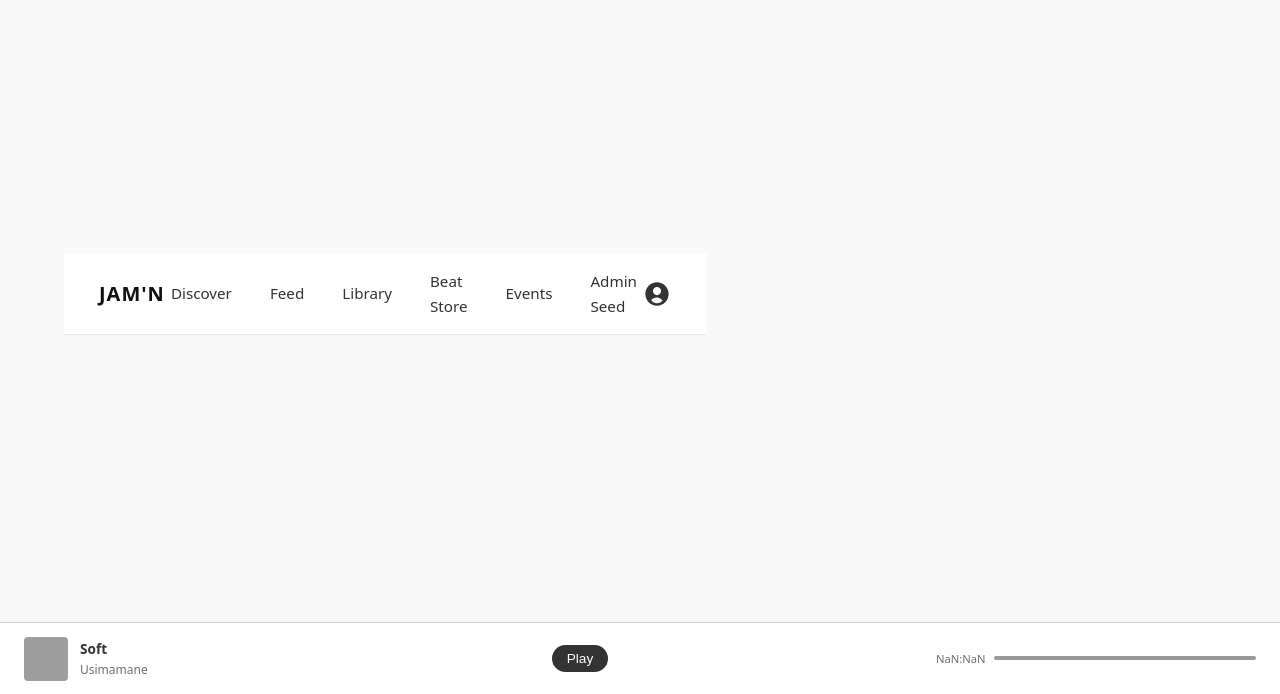
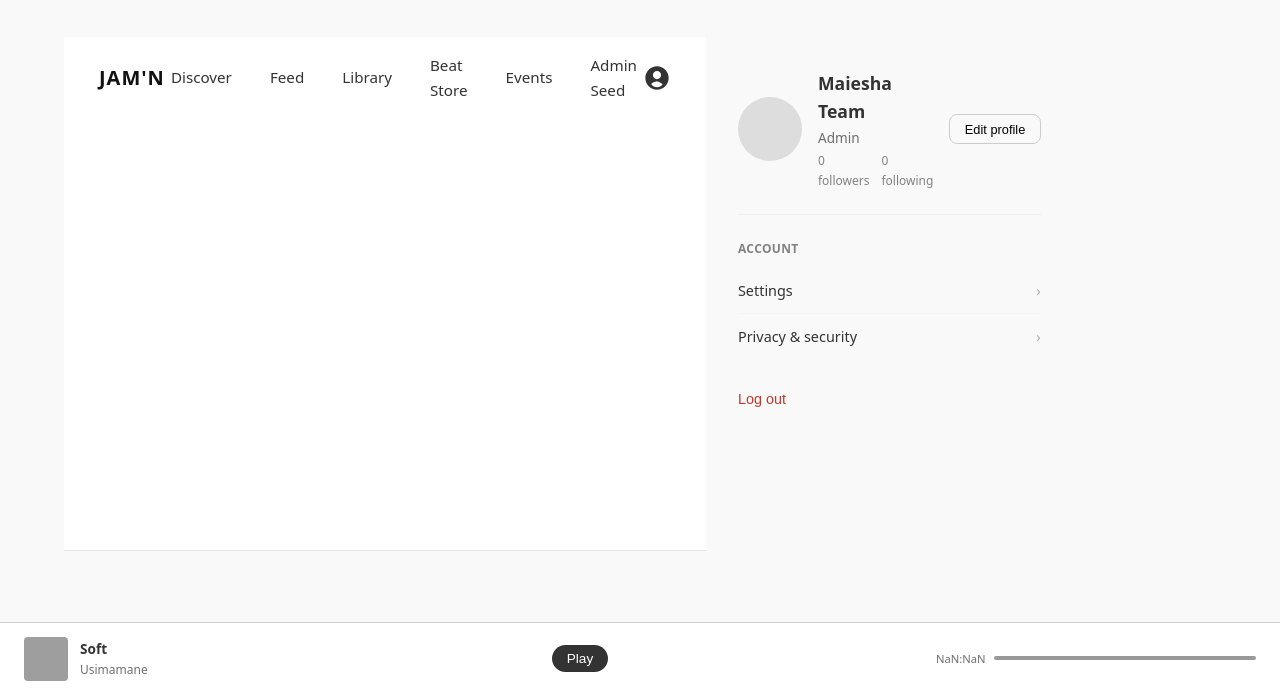
Before and after one commit to totoseahlumile-dot/JAM-N, a Vue app in the folder Frontend/: page /account in a window 1280 px wide. Shown: the part 106-800 px from the top of the page. Built offline with nearby package versions, Linux system fonts and the light colour scheme; grey boxes are pictures that could not be loaded.

Commit message:
rework Discover page with real data, add Account page, fix auth roles to array

```diff
--- a/Frontend/src/router/index.js
+++ b/Frontend/src/router/index.js
@@ -7,12 +7,12 @@ const router = createRouter({
     {
       path: '/',
       name: 'home',
-      component: HomeView // Landing Page (Maiesha)
+      component: HomeView
     },
     {
       path: '/discover',
       name: 'discover',
-      component: () => import('../views/DiscoverView.vue') // Discover Music Page (James)
+      component: () => import('../views/DiscoverView.vue')
     },
     {
       path: '/feed',
@@ -27,12 +27,17 @@ const router = createRouter({
     {
       path: '/beat-store',
       name: 'beat-store',
-      component: () => import('../views/BeatStoreView.vue')
+      component: () => import('../views/BeatstoreView.vue')
     },
     {
       path: '/events',
       name: 'events',
       component: () => import('../views/EventsView.vue')
+    },
+    {
+      path: '/account',
+      name: 'account',
+      component: () => import('../views/AccountView.vue')
     }
   ]
 })
--- a/Frontend/src/stores/auth.js
+++ b/Frontend/src/stores/auth.js
@@ -1,20 +1,35 @@
-export default {
-  namespaced: true,
-  state: () => ({
+// Vuex module for auth state.
+// UPDATED: roles is now an array, so a user can be multiple things at once
+// (e.g. both "listener" and "artist"), matching the original sign-up design.
+// "admin" is a special dev-only role for accessing the Admin Seed/research
+// tracking tools - not a real account type a normal user would choose at signup.
+
+const state = {
   user: {
     id: 'usr_101',
     name: 'Maiesha Team',
     email: 'maiesha@jamn.co.za',
-      role: 'admin' // Options: 'admin', 'user', 'artist'
+    roles: ['admin'] // was: role: 'admin' (single string)
   },
-    isAuthenticated: true
-  }),
-  getters: {
+  isAuthenticated: true,
+}
+
+const getters = {
   currentUser: (state) => state.user,
-    isAdmin: (state) => state.user?.role === 'admin',
-    isLoggedIn: (state) => state.isAuthenticated
+  isLoggedIn: (state) => state.isAuthenticated,
+
+  // Checks if "admin" is in the roles array
+  isAdmin: (state) => state.user?.roles?.includes('admin') ?? false,
+
+  // New: checks if the user has an artist or producer role (used by AccountView
+  // to decide whether to show the "For producers & artists" section)
+  isArtistOrProducer: (state) => {
+    const roles = state.user?.roles ?? []
+    return roles.includes('artist') || roles.includes('producer')
   },
-  mutations: {
+}
+
+const mutations = {
   SET_USER(state, user) {
     state.user = user
     state.isAuthenticated = !!user
@@ -22,20 +37,30 @@ export default {
   LOGOUT(state) {
     state.user = null
     state.isAuthenticated = false
+  },
 }
-  },
-  actions: {
+
+const actions = {
   login({ commit }, credentials) {
-      // Mock login response
+    // Mock login response - defaults to a listener role for now.
+    // Real signup flow should let the user pick multiple roles
+    // (Listener / Artist / Producer) as originally designed.
     commit('SET_USER', {
       id: 'usr_102',
       name: credentials.email.split('@')[0],
       email: credentials.email,
-        role: 'user'
+      roles: ['listener'],
     })
   },
   logout({ commit }) {
     commit('LOGOUT')
+  },
 }
+
+export default {
+  namespaced: true,
+  state,
+  getters,
+  mutations,
+  actions,
 }
-}
--- /dev/null
+++ b/Frontend/src/views/AccountView.vue
@@ -0,0 +1,182 @@
+<template>
+  <div class="account-page">
+    <!-- Profile header -->
+    <header class="account-header">
+      <div class="account-avatar"></div>
+      <div class="account-info">
+        <p class="account-name">{{ user?.name ?? 'Guest' }}</p>
+        <p class="account-meta">{{ roleLabel }}</p>
+        <div class="account-stats">
+          <span>{{ followers }} followers</span>
+          <span>{{ following }} following</span>
+        </div>
+      </div>
+      <button class="edit-profile-btn">Edit profile</button>
+    </header>
+
+    <!-- General account settings - visible to everyone -->
+    <section class="account-section">
+      <p class="section-label">Account</p>
+      <RouterLink to="/account/settings" class="account-row">
+        <span>Settings</span>
+        <span class="chevron">›</span>
+      </RouterLink>
+      <RouterLink to="/account/privacy" class="account-row">
+        <span>Privacy &amp; security</span>
+        <span class="chevron">›</span>
+      </RouterLink>
+    </section>
+
+    <!-- Only shown for users with an artist or producer role -->
+    <section v-if="isArtistOrProducer" class="account-section">
+      <p class="section-label">For producers &amp; artists</p>
+      <RouterLink to="/account/subscriptions" class="account-row">
+        <span>Subscriptions</span>
+        <span class="chevron">›</span>
+      </RouterLink>
+      <RouterLink to="/account/services" class="account-row">
+        <span>Services</span>
+        <span class="chevron">›</span>
+      </RouterLink>
+      <RouterLink to="/beat-store/my-beats" class="account-row">
+        <span>My beats &amp; earnings</span>
+        <span class="chevron">›</span>
+      </RouterLink>
+    </section>
+
+    <section class="account-section">
+      <button class="logout-btn" @click="handleLogout">Log out</button>
+    </section>
+  </div>
+</template>
+
+<script setup>
+import { computed } from 'vue'
+import { RouterLink, useRouter } from 'vue-router'
+import { useStore } from 'vuex'
+
+const store = useStore()
+const router = useRouter()
+
+const user = computed(() => store.state.auth.user)
+
+// TEMPORARY: followers/following aren't in the current user data shape yet.
+// Hardcoded placeholders until the backend provides real counts.
+const followers = computed(() => user.value?.followers ?? 0)
+const following = computed(() => user.value?.following ?? 0)
+
+// Roles is now an array (e.g. ["listener", "artist"]) - join for display
+const roleLabel = computed(() => {
+  const roles = user.value?.roles ?? []
+  if (roles.length === 0) return ''
+  return roles.map((r) => r.charAt(0).toUpperCase() + r.slice(1)).join(', ')
+})
+
+// Controls whether the "For producers & artists" section shows at all.
+// Now reads directly from the auth store's isArtistOrProducer getter.
+const isArtistOrProducer = computed(() => store.getters['auth/isArtistOrProducer'])
+
+function handleLogout() {
+  store.dispatch('auth/logout')
+  router.push('/')
+}
+</script>
+
+<style scoped>
+.account-page {
+  max-width: 640px;
+  margin: 0 auto;
+  padding: 2rem;
+}
+
+.account-header {
+  display: flex;
+  align-items: center;
+  gap: 1rem;
+  padding-bottom: 1.5rem;
+  border-bottom: 1px solid #eee;
+  margin-bottom: 1.5rem;
+}
+
+.account-avatar {
+  width: 64px;
+  height: 64px;
+  border-radius: 50%;
+  background: #ddd;
+  flex-shrink: 0;
+}
+
+.account-info {
+  flex: 1;
+}
+
+.account-name {
+  font-size: 1.1rem;
+  font-weight: 700;
+  margin: 0;
+}
+
+.account-meta {
+  font-size: 0.85rem;
+  opacity: 0.7;
+  margin: 0.15rem 0;
+}
+
+.account-stats {
+  display: flex;
+  gap: 0.75rem;
+  font-size: 0.75rem;
+  opacity: 0.6;
+}
+
+.edit-profile-btn {
+  border: 1px solid #ccc;
+  background: transparent;
+  padding: 0.4rem 0.9rem;
+  border-radius: 8px;
+  font-size: 0.8rem;
+  cursor: pointer;
+  white-space: nowrap;
+}
+
+.account-section {
+  margin-bottom: 1.5rem;
+}
+
+.section-label {
+  font-size: 0.75rem;
+  font-weight: 600;
+  opacity: 0.6;
+  margin-bottom: 0.6rem;
+  text-transform: uppercase;
+  letter-spacing: 0.03em;
+}
+
+.account-row {
+  display: flex;
+  justify-content: space-between;
+  align-items: center;
+  padding: 0.7rem 0;
+  text-decoration: none;
+  color: inherit;
+  font-size: 0.9rem;
+  border-bottom: 1px solid #f5f5f5;
+}
+
+.account-row:last-child {
+  border-bottom: none;
+}
+
+.chevron {
+  opacity: 0.4;
+}
+
+.logout-btn {
+  border: none;
+  background: transparent;
+  color: #c0392b;
+  font-size: 0.9rem;
+  cursor: pointer;
+  padding: 0.5rem 0;
+}
+</style>
--- a/Frontend/src/views/DiscoverView.vue
+++ b/Frontend/src/views/DiscoverView.vue
@@ -13,58 +13,104 @@
         </svg>
       </div>
 
-      <!-- Filter Tags -->
+      <!-- Filter Tags - now built dynamically from real artist genres -->
       <div class="filter-tags">
-        <button class="tag active">All Genres</button>
-        <button class="tag">Genre 1</button>
-        <button class="tag">Genre 2</button>
-        <button class="tag">Genre 3</button>
-        <button class="tag">Genre 4</button>
+        <button
+          v-for="genre in genreOptions"
+          :key="genre"
+          class="tag"
+          :class="{ active: activeGenre === genre }"
+          @click="activeGenre = genre"
+        >
+          {{ genre }}
+        </button>
       </div>
     </header>
 
-    <!-- Trending Artists Section -->
+    <!-- Trending Artists Section - real data, first 5 artists -->
     <section class="section">
       <div class="section-header">
         <h2>Trending Artists</h2>
         <a href="#" class="see-all">See All</a>
       </div>
       <div class="card-grid">
-        <div v-for="i in 5" :key="'trending-' + i" class="artist-card">
-          <div class="placeholder-img"></div>
-          <p class="artist-name">Artist</p>
-          <p class="artist-genre">Genre</p>
+        <div v-for="artist in trendingArtists" :key="artist.id" class="artist-card">
+          <img :src="artist.image" :alt="artist.name" class="placeholder-img" />
+          <p class="artist-name">{{ artist.name }}</p>
+          <p class="artist-genre">{{ artist.genre }}</p>
           <div class="card-actions">
-            <button class="btn-outline">View Profile</button>
+            <RouterLink :to="`/artists/${artist.id}`" class="btn-outline">View Profile</RouterLink>
             <button class="btn-primary">Follow Artist</button>
           </div>
         </div>
       </div>
+      <p v-if="trendingArtists.length === 0" class="empty-state">No artists match this filter yet.</p>
     </section>
 
-    <!-- Recommended Artists Section -->
+    <!-- Recommended Artists Section - real data, remaining artists -->
     <section class="section">
       <div class="section-header">
         <h2>Recommended Artists</h2>
         <a href="#" class="see-all">See All</a>
       </div>
       <div class="card-grid">
-        <div v-for="i in 5" :key="'recommended-' + i" class="artist-card compact">
-          <div class="placeholder-img-sm"></div>
+        <div v-for="artist in recommendedArtists" :key="artist.id" class="artist-card compact">
+          <img :src="artist.image" :alt="artist.name" class="placeholder-img-sm" />
           <div class="artist-info">
-            <p class="artist-name">Artist</p>
-            <p class="artist-genre">Genre</p>
+            <p class="artist-name">{{ artist.name }}</p>
+            <p class="artist-genre">{{ artist.genre }}</p>
           </div>
         </div>
       </div>
+      <p v-if="recommendedArtists.length === 0" class="empty-state">No more artists to show.</p>
     </section>
   </div>
 </template>
 
 <script setup>
-import { ref } from 'vue'
+import { ref, computed } from 'vue'
+import { RouterLink } from 'vue-router'
+import { useStore } from 'vuex'
+
+const store = useStore()
 
 const searchQuery = ref('')
+const activeGenre = ref('All Genres')
+
+// Pull real artists from the shared artists store
+const allArtists = computed(() => store.getters['artists/allArtists'])
+
+// Genre pills built dynamically from actual artist data, same pattern as Beat Store
+const genreOptions = computed(() => {
+  const genres = allArtists.value.map((a) => a.genre)
+  return ['All Genres', ...new Set(genres)]
+})
+
+// Applies both the genre filter and the search query together
+const filteredArtists = computed(() => {
+  let result = allArtists.value
+
+  if (activeGenre.value !== 'All Genres') {
+    result = result.filter((a) => a.genre === activeGenre.value)
+  }
+
+  if (searchQuery.value.trim() !== '') {
+    const query = searchQuery.value.toLowerCase()
+    result = result.filter(
+      (a) =>
+        a.name.toLowerCase().includes(query) ||
+        a.genre.toLowerCase().includes(query)
+    )
+  }
+
+  return result
+})
+
+// Simple split: first 5 filtered artists as "Trending", rest as "Recommended"
+// TEMPORARY approach - once there's a real "trending" metric (plays, follows, etc.)
+// this should be based on actual popularity data rather than array order.
+const trendingArtists = computed(() => filteredArtists.value.slice(0, 5))
+const recommendedArtists = computed(() => filteredArtists.value.slice(5))
 </script>
 
 <style scoped>
@@ -73,20 +119,17 @@ const searchQuery = ref('')
   margin: 0 auto;
   padding: 2rem;
 }
-
 .page-header h1 {
   font-size: 1.75rem;
   font-weight: 800;
   margin-bottom: 1.5rem;
   letter-spacing: 0.03em;
 }
-
 .search-bar {
   position: relative;
   max-width: 100%;
   margin-bottom: 1.25rem;
 }
-
 .search-bar input {
   width: 100%;
   padding: 0.85rem 1rem 0.85rem 2.75rem;
@@ -96,7 +139,6 @@ const searchQuery = ref('')
   font-size: 0.95rem;
   outline: none;
 }
-
 .search-icon {
   position: absolute;
   left: 1rem;
@@ -106,13 +148,12 @@ const searchQuery = ref('')
   height: 20px;
   color: #888888;
 }
-
 .filter-tags {
   display: flex;
   gap: 0.75rem;
   margin-bottom: 2.5rem;
+  flex-wrap: wrap;
 }
-
 .tag {
   border: none;
   background-color: #e8e8f0;
@@ -123,40 +164,33 @@ const searchQuery = ref('')
   cursor: pointer;
   font-weight: 500;
 }
-
 .tag.active {
   background-color: #5b5370;
   color: #ffffff;
 }
-
 .section {
   margin-bottom: 3rem;
 }
-
 .section-header {
   display: flex;
   justify-content: space-between;
   align-items: center;
   margin-bottom: 1.25rem;
 }
-
 .section-header h2 {
   font-size: 1.2rem;
   font-weight: 700;
 }
-
 .see-all {
   font-size: 0.85rem;
   color: #666666;
   text-decoration: none;
 }
-
 .card-grid {
   display: grid;
   grid-template-columns: repeat(auto-fill, minmax(200px, 1fr));
   gap: 1.25rem;
 }
-
 .artist-card {
   background: #f9f9f9;
   border: 1px solid #eeeeee;
@@ -165,54 +199,50 @@ const searchQuery = ref('')
   display: flex;
   flex-direction: column;
 }
-
 .placeholder-img {
   width: 100%;
   height: 160px;
   background-color: #e5e5e5;
   border-radius: 6px;
   margin-bottom: 0.85rem;
+  object-fit: cover;
 }
-
 .artist-name {
   font-weight: 700;
   font-size: 0.9rem;
   margin: 0;
 }
-
 .artist-genre {
   font-size: 0.8rem;
   color: #777777;
   margin: 0 0 1rem 0;
 }
-
 .card-actions {
   display: flex;
   gap: 0.5rem;
   margin-top: auto;
 }
-
-.card-actions button {
+.card-actions .btn-outline,
+.card-actions .btn-primary {
   flex: 1;
   padding: 0.4rem 0.2rem;
   font-size: 0.725rem;
   border-radius: 15px;
   cursor: pointer;
   font-weight: 600;
+  text-align: center;
+  text-decoration: none;
 }
-
 .btn-outline {
   border: 1px solid #ccc;
   background: transparent;
   color: #333;
 }
-
 .btn-primary {
   border: none;
   background: #6a5acd;
   color: white;
 }
-
 .artist-card.compact {
   display: flex;
   flex-direction: row;
@@ -220,12 +250,16 @@ const searchQuery = ref('')
   gap: 1rem;
   padding: 0.75rem;
 }
-
 .placeholder-img-sm {
   width: 48px;
   height: 48px;
   background-color: #e5e5e5;
   border-radius: 6px;
   flex-shrink: 0;
+  object-fit: cover;
+}
+.empty-state {
+  opacity: 0.6;
+  font-size: 0.85rem;
 }
 </style>
```
Lines whose indentation alone changed are shown as unchanged.
